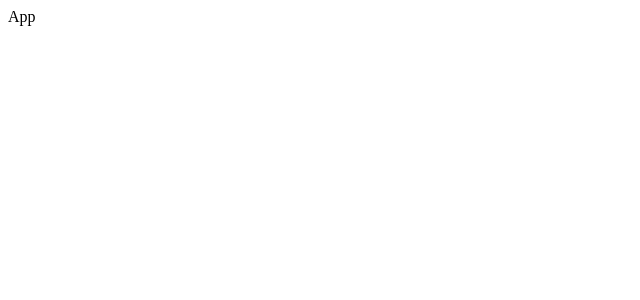
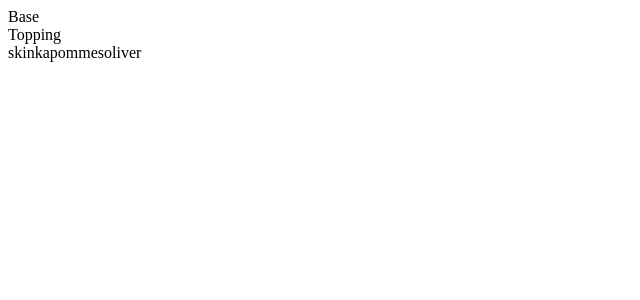
Before and after one commit to bonniemo/PizzaCalc, a React (Vite) app: page / in a window 1280 px wide. Shown: the top 300 px of the page, without its empty margins (0-640 px from the left). Built offline with nearby package versions, Linux system fonts and the light colour scheme.

Commit message:
fridaypizzawin

```diff
--- a/src/App.tsx
+++ b/src/App.tsx
@@ -1,11 +1,19 @@
-import './Sass/style.scss';
+import Base from "./Components/Base";
+import Cart from "./Components/Cart";
+import PizzaContextProvider from "./Components/PizzaContextProvider";
+import Topping from "./Components/Topping";
+import "./Sass/style.scss";
 
 const App = () => {
   return (
     <>
-    App
+      <PizzaContextProvider>
+        <Base />
+        <Topping />
+        <Cart />
+      </PizzaContextProvider>
     </>
-  )
-}
+  );
+};
 
-export default App
+export default App;
--- a/src/Components/Cart.tsx
+++ b/src/Components/Cart.tsx
@@ -1,8 +1,16 @@
+import { useContext } from "react"
+import { PizzaContext } from "./PizzaContextProvider"
 
 
 const Cart = () => {
+    const pizzas = useContext(PizzaContext)
+    console.log(pizzas)
   return (
-    <div>Cart</div>
+    <div>
+        {pizzas.pizzas.map((pizza) => (
+            pizza.topping
+        ))}
+    </div>
   )
 }
 
--- /dev/null
+++ b/src/Components/PizzaContextProvider.tsx
@@ -0,0 +1,40 @@
+import { createContext } from "react";
+
+type Pizza = {
+  size: "Original" | "BarnPizza" | "FamiljePizza";
+  topping: string[];
+};
+
+type PizzaState = {
+  pizzas: Pizza[];
+};
+
+type PropList = {
+  children: React.ReactNode;
+};
+
+const InitialPizza: PizzaState = {
+  pizzas: [
+    {
+      size: "Original",
+      topping: ["skinka"],
+    },
+    {
+        size: "BarnPizza",
+        topping: ["pommes", "oliver"]
+    }
+  ],
+};
+
+export const PizzaContext = createContext({} as PizzaState);
+
+const PizzaContextProvider = ({ children }: PropList) => {
+  return (
+    <>
+      <PizzaContext.Provider value={InitialPizza}>
+            {children}
+        </PizzaContext.Provider>
+    </>
+  );
+};
+export default PizzaContextProvider;
```
